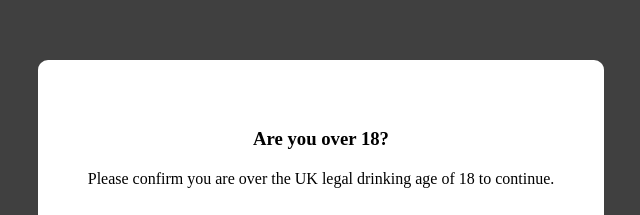
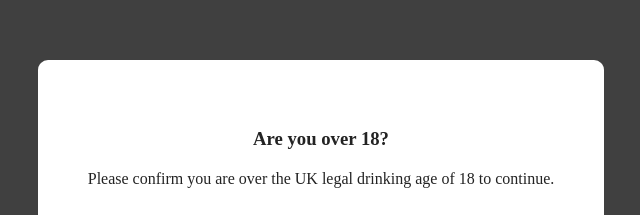
Before and after one commit to littlethunderco/squarespace-age-verification-popup, a plain HTML site: page index.html in a window 1280 px wide. Shown: the part 190-405 px from the top of the page, 319-959 px from the left. Drawn offline with Linux system fonts and the light colour scheme.

Commit message:
Adding Font Colour when Squarespace default is set to white.

```diff
--- a/index.html
+++ b/index.html
@@ -25,10 +25,12 @@
   }
   #age-verification-popup .content h3 {
     margin-bottom: 20px;
+    color: #232323;
   }
   #age-verification-popup .content p {
     margin-bottom: 30px;
     font-size: 16px;
+    color: #232323;
   }
   #age-verification-popup .content button {
     padding: 15px 30px;
```
